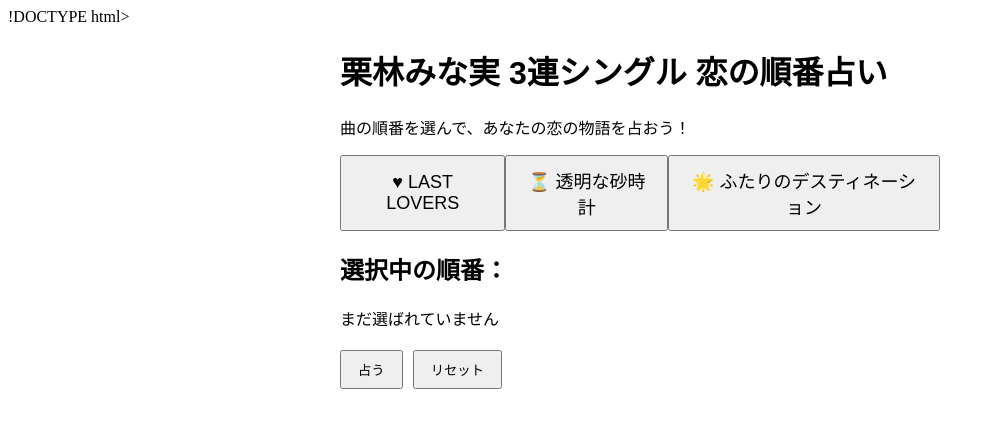
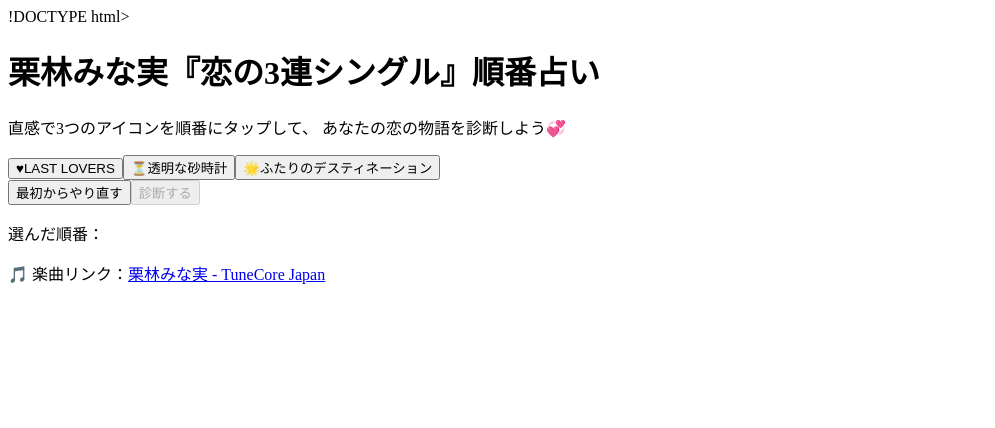
Before and after one commit to ksk1223sks/last-lovers-quiz, a React (Create React App) app: page / in a window 1280 px wide. Shown: the top 428 px of the page, without its empty margins (0-995 px from the left). Built offline with nearby package versions, Linux system fonts and the light colour scheme.

Commit message:
Update LastLoversQuiz.jsx

```diff
--- a/src/LastLoversQuiz.jsx
+++ b/src/LastLoversQuiz.jsx
@@ -1,138 +1,244 @@
-import { useState } from "react";
+/* LastLoversQuiz.jsx
+-------------------------------------------------------
+React single-file component for
+"栗林みな実 3連シングル『恋の順番占い』" Web診断
 
-const songs = [
-  {
-    id: "heart",
-    title: "LAST LOVERS",
-    icon: "♥",
-    description:
-      "最後で最高の恋を綴った一曲。ワクワク感やドキドキする瞬間をぎゅっと詰め込んだキャッチーで爽やかな仕上がり。",
-    musicLink: "https://linkco.re/2Mt22FZT?lang=ja",
-  },
-  {
-    id: "hourglass",
-    title: "透明な砂時計",
-    icon: "⏳",
-    description:
-      "透明な心で彼を好きでいたいという一途な想いを歌った幻想的な楽曲。砂時計のようにゆったりと時間が流れていく心地よさ。",
-    musicLink: "https://linkco.re/ydEfzZbB?lang=ja",
-  },
-  {
-    id: "star",
-    title: "ふたりのデスティネーション",
-    icon: "🌟",
-    description:
-      "ふたりの物語の終着点を描くラブソング。懐かしく儚いサウンドに乗せ、揺るがぬ「彼」への想いを歌い上げた一曲。",
-    musicLink: "https://linkco.re/XmnUZ5Se?lang=ja",
-  },
+📘 How to use:
+1. Ensure your project uses Tailwind CSS.
+2. (Optional) Install framer-motion: npm install framer-motion
+3. Place this file under src/components/LastLoversQuiz.jsx
+4. Import and render it:
+   import LastLoversQuiz from './components/LastLoversQuiz'
+------------------------------------------------------- */
+
+import React, { useState } from "react";
+import { motion } from "framer-motion";
+
+const ITEMS = [
+  { id: "heart", icon: "♥", title: "LAST LOVERS" },
+  { id: "hourglass", icon: "⏳", title: "透明な砂時計" },
+  { id: "star", icon: "🌟", title: "ふたりのデスティネーション" },
 ];
 
-// 占い結果
-const results = {
-  "heart-hourglass-star":
-    "あなたの恋はワクワクと穏やかさ、そして結末の美しさが揃う理想的なストーリー。",
-  "heart-star-hourglass":
-    "最初に情熱があり、終盤でじっくり考える恋。感情の起伏が大きくドラマチック。",
-  "hourglass-heart-star":
-    "まず穏やかに始まり、ドキドキを経て、最終的に幸せにたどり着く恋。",
-  "hourglass-star-heart":
-    "静かに心を育てた後、試練を経て情熱的に終わる恋。",
-  "star-heart-hourglass":
-    "懐かしい思い出や過去を経て、新たなワクワクと静けさを感じる恋。",
-  "star-hourglass-heart":
-    "運命的な出会いから、落ち着きと情熱が交差する恋の旅。",
+const RESULTS = {
+  "heart+hourglass+star": {
+    title: "王道ラブストーリータイプ",
+    desc: "恋が始まり、ゆっくりと深まって、やがて運命の形に。出会いから永遠へ続くような、ドラマチックで穏やかな流れが訪れます。",
+  },
+  "hourglass+heart+star": {
+    title: "心の絆タイプ",
+    desc: "内面の優しさが恋を呼び寄せ、想いが実る道へ。あなたの誠実さが強い味方になります。",
+  },
+  "star+hourglass+heart": {
+    title: "再生の恋タイプ",
+    desc: "一度終わった恋が、新しいトキメキへと変わる兆し。過去を受け入れて次へ踏み出す勇気が恋を動かします。",
+  },
+  "heart+star+hourglass": {
+    title: "大人の恋タイプ",
+    desc: "勢いで始まった恋が、やがて静かな想いに変わる流れ。ドキドキと安らぎを両立させる関係性が育ちます。",
+  },
+  "hourglass+star+heart": {
+    title: "運命の再会タイプ",
+    desc: "時を越えた愛が、再びトキメキを取り戻す暗示。過去の縁が新しい恋を紡ぐ可能性があります。",
+  },
+  "star+heart+hourglass": {
+    title: "リスタートタイプ",
+    desc: "終わりの先に、新しい恋の予感が見える並び。過去の経験を経て、次の恋こそ本当の愛へと成長します。",
+  },
+};
+
+// 🎵 各楽曲の公式リンク（LinkCore）
+const musicLinks = {
+  heart: "https://linkco.re/2Mt22FZT?lang=ja",       // LAST LOVERS
+  hourglass: "https://linkco.re/ydEfzZbB?lang=ja",   // 透明な砂時計
+  star: "https://linkco.re/XmnUZ5Se?lang=ja",        // ふたりのデスティネーション
 };
 
 export default function LastLoversQuiz() {
-  const [selection, setSelection] = useState([]);
-  const [result, setResult] = useState("");
+  const [selected, setSelected] = useState([]);
+  const [revealed, setRevealed] = useState(false);
 
-  // 曲を選択
-  const handleSelect = (songId) => {
-    if (!selection.includes(songId)) {
-      setSelection([...selection, songId]);
-    }
+  const handleSelect = (id) => {
+    if (selected.includes(id) || selected.length >= 3 || revealed) return;
+    setSelected((prev) => [...prev, id]);
   };
 
-  // リセット
   const handleReset = () => {
-    setSelection([]);
-    setResult("");
+    setSelected([]);
+    setRevealed(false);
   };
 
-  // 占い結果を表示
-  const handleShowResult = () => {
-    if (selection.length === 3) {
-      const key = selection.join("-");
-      setResult(results[key] || "あなたの恋は予想外の展開かも…！");
-    } else {
-      alert("3曲すべてを選んでください！");
-    }
+  const handleReveal = () => {
+    if (selected.length === 3) setRevealed(true);
   };
 
+  const key = selected.join("+");
+  const result = RESULTS[key];
+
   return (
-    <div style={{ maxWidth: 600, margin: "0 auto", fontFamily: "sans-serif" }}>
+    <div className="max-w-md mx-auto p-4 min-h-screen flex flex-col items-center bg-gradient-to-b from-pink-50 to-sky-50">
+      <header className="w-full text-center mb-4">
+        <h1 className="text-2xl font-bold">栗林みな実『恋の3連シングル』順番占い</h1>
+        <p className="text-sm text-gray-600 mt-2">
+          直感で3つのアイコンを順番にタップして、
+          あなたの恋の物語を診断しよう💞
+        </p>
+      </header>
 
-      <h1>栗林みな実 3連シングル 恋の順番占い</h1>
+      <main className="w-full bg-white/80 rounded-2xl shadow-lg p-4">
+        <section className="grid grid-cols-3 gap-3 mb-4">
+          {ITEMS.map((item) => {
+            const idx = selected.indexOf(item.id);
+            const picked = idx !== -1;
+            return (
+              <motion.button
+                key={item.id}
+                onClick={() => handleSelect(item.id)}
+                whileTap={{ scale: 0.96 }}
+                className={`relative flex flex-col items-center justify-center p-4 rounded-xl border-2 transition-all ${
+                  picked
+                    ? "bg-pink-100 border-pink-300"
+                    : "bg-white border-gray-200"
+                }`}
+                aria-pressed={picked}
+                aria-label={item.title}
+              >
+                <span className="text-3xl mb-2">{item.icon}</span>
+                <span className="text-xs text-gray-700 text-center">
+                  {item.title}
+                </span>
+                {picked && (
+                  <span className="absolute -top-2 -right-2 bg-pink-500 text-white text-xs rounded-full w-6 h-6 flex items-center justify-center">
+                    {idx + 1}
+                  </span>
+                )}
+              </motion.button>
+            );
+          })}
+        </section>
 
-      <p>曲の順番を選んで、あなたの恋の物語を占おう！</p>
+        <div className="flex items-center justify-between mb-4">
+          <button
+            onClick={handleReset}
+            className="px-3 py-2 bg-gray-100 rounded-md text-sm hover:bg-gray-200"
+          >
+            最初からやり直す
+          </button>
 
-      <div style={{ display: "flex", justifyContent: "space-around", marginBottom: 20 }}>
-        {songs.map((song) => (
           <button
-            key={song.id}
-            onClick={() => handleSelect(song.id)}
-            disabled={selection.includes(song.id)}
-            style={{
-              padding: "10px 20px",
-              fontSize: 18,
-              cursor: selection.includes(song.id) ? "not-allowed" : "pointer",
-            }}
+            onClick={handleReveal}
+            disabled={selected.length !== 3 || revealed}
+            className={`px-4 py-2 rounded-md text-sm font-medium shadow-sm transition ${
+              selected.length === 3 && !revealed
+                ? "bg-pink-500 text-white hover:scale-[1.02]"
+                : "bg-gray-200 text-gray-600 cursor-not-allowed"
+            }`}
           >
-            {song.icon} {song.title}
+            診断する
           </button>
-        ))}
         </div>
 
-      <div>
-        <h2>選択中の順番：</h2>
-        <p>
-          {selection.length > 0
-            ? selection.map((id) => songs.find((s) => s.id === id).icon).join(" → ")
-            : "まだ選ばれていません"}
+        <div className="min-h-[120px]">
+          {!revealed && (
+            <p className="text-sm text-gray-600">
+              選んだ順番：{" "}
+              {selected
+                .map((id) => ITEMS.find((it) => it.id === id).icon)
+                .join(" → ")}
             </p>
+          )}
+
+          {revealed && result && (
+            <motion.div
+              initial={{ opacity: 0, y: 8 }}
+              animate={{ opacity: 1, y: 0 }}
+              className="mt-3 p-4 rounded-lg bg-gradient-to-r from-pink-50 to-sky-50 border border-pink-100"
+            >
+              <h2 className="text-lg font-semibold">
+                あなたの恋の順番：{" "}
+                {selected
+                  .map((id) => ITEMS.find((it) => it.id === id).icon)
+                  .join(" → ")}
+              </h2>
+              <h3 className="mt-2 text-pink-600 font-medium">{result.title}</h3>
+              <p className="mt-2 text-gray-700">{result.desc}</p>
+
+              <div className="mt-4 flex flex-col gap-2 sm:flex-row sm:items-center">
+                <a
+                  href={musicLinks[selected[0]]}
+                  target="_blank"
+                  rel="noreferrer"
+                  className="text-sm px-3 py-2 rounded-md border bg-white hover:bg-gray-50 text-gray-700"
+                >
+                  1曲目を聴く
+                </a>
+                <a
+                  href={musicLinks[selected[1]]}
+                  target="_blank"
+                  rel="noreferrer"
+                  className="text-sm px-3 py-2 rounded-md border bg-white hover:bg-gray-50 text-gray-700"
+                >
+                  2曲目を聴く
+                </a>
+                <a
+                  href={musicLinks[selected[2]]}
+                  target="_blank"
+                  rel="noreferrer"
+                  className="text-sm px-3 py-2 rounded-md border bg-white hover:bg-gray-50 text-gray-700"
+                >
+                  3曲目を聴く
+                </a>
               </div>
 
-      <div style={{ marginTop: 20 }}>
+              <div className="mt-4 flex gap-2">
                 <button
-          onClick={handleShowResult}
-          style={{ marginRight: 10, padding: "8px 16px" }}
+                  onClick={() => {
+                    const text = `私の恋の順番は ${selected
+                      .map((id) => ITEMS.find((it) => it.id === id).icon)
+                      .join(" → ")} — ${result.title}。栗林みな実の3連シングルで占ったよ！`;
+                    const url = `https://twitter.com/intent/tweet?text=${encodeURIComponent(
+                      text
+                    )}`;
+                    window.open(url, "_blank", "noopener");
+                  }}
+                  className="px-3 py-2 rounded-md bg-blue-500 text-white text-sm"
                 >
-          占う
+                  結果をシェア
                 </button>
 
                 <button
                   onClick={handleReset}
-          style={{ padding: "8px 16px" }}
+                  className="px-3 py-2 rounded-md bg-white border text-sm"
                 >
-          リセット
+                  もう一度占う
                 </button>
               </div>
+            </motion.div>
+          )}
 
-      {result && (
-        <div
-          style={{
-            marginTop: 20,
-            padding: 15,
-            border: "1px solid #ccc",
-            borderRadius: 8,
-          }}
-        >
-          <h2>占い結果</h2>
-          <p>{result}</p>
+          {revealed && !result && (
+            <div className="mt-3 p-3 bg-yellow-50 rounded-md border border-yellow-100">
+              <p className="text-sm text-yellow-800">
+                選んだ組み合わせに対する結果がまだ設定されていません。
+              </p>
             </div>
           )}
+        </div>
+      </main>
 
+      <footer className="w-full text-center mt-4 text-xs text-gray-500">
+        <p>
+          🎵 楽曲リンク：
+          <a
+            href="https://www.tunecore.co.jp/artists/minamikuribayashi"
+            target="_blank"
+            rel="noreferrer"
+            className="text-pink-500 hover:underline font-medium"
+          >
+            栗林みな実 - TuneCore Japan
+          </a>
+        </p>
+      </footer>
     </div>
   );
 }
```
Lines whose indentation alone changed are shown as unchanged.
